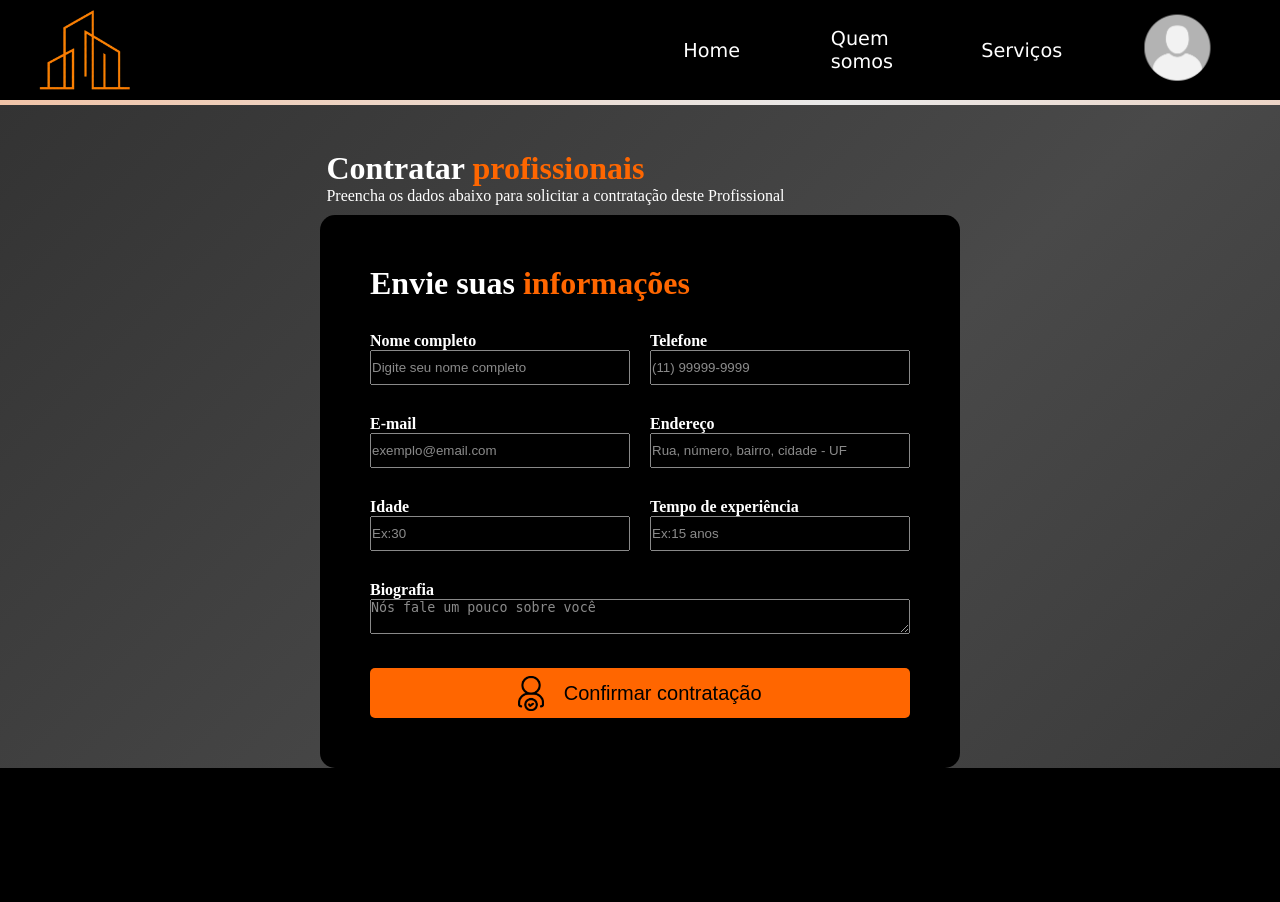
After one commit to Batista-calherani/Projeto_Integrador, a PHP site: page /html/formulario_profissional.html in a window 1280 px wide. The commit adds this page. Run offline with PHP 8.4, Linux system fonts and the light colour scheme.

Commit message:
page_formulario

```diff
--- /dev/null
+++ b/CSS/formulario_profissional.css
@@ -0,0 +1,239 @@
+* {
+    margin: 0;
+    padding: 0;
+    box-sizing: border-box;
+}
+
+
+.cor_fundo {
+    /* a seção cresce automaticamente conforme adicionar conteúdo. */
+    min-height: 75vh;
+    width: 100%;
+    background: linear-gradient(-45deg, #000000, #494949, #000000);
+    background-size: 400% 400%;
+    animation: moverGradiente 10s ease infinite;
+    display: flex;
+    /* justify-content: center; */
+    align-items: center;
+    flex-direction: column;
+    /* margin-bottom: 1500px; */
+}
+
+a {
+    transform: scale(1.2);
+    margin: 50px;
+    text-decoration: none;
+    color: white;
+    cursor: pointer;
+    font-family: 'Lucida Sans', 'Lucida Sans Regular', 'Lucida Grande', 'Lucida Sans Unicode', Geneva, Verdana, sans-serif;
+}
+
+
+header {
+    display: flex;
+    justify-content: flex-end;
+    height: 100px;
+    width: 100%;
+    background: rgb(0, 0, 0);
+    position: sticky;
+    top: 0;
+    z-index: 1000;
+}
+
+.linha_laranja {
+    height: 5px;
+    width: 100%;
+    background: #ff751f;
+    background: linear-gradient(-45deg, #ff751f, #e9e9e9, #ff751f);
+    background-size: 400% 400%;
+    animation: moverGradiente 10s ease infinite;
+    display: flex;
+    justify-content: center;
+    align-items: center;
+    position: sticky;
+    top: 0;
+    z-index: 1000;
+    position: sticky;
+    top: 100px;
+    /* altura do header  */
+    z-index: 999;
+}
+
+@keyframes moverGradiente {
+    0% {
+        background-position: 0% 50%;
+    }
+
+    50% {
+        background-position: 100% 50%;
+    }
+
+    100% {
+        background-position: 0% 50%;
+    }
+}
+
+.cabecalho {
+    display: flex;
+    align-items: center;
+}
+
+
+span {
+    color: #0099ff;
+}
+
+
+
+.perfil {
+    transform: scale(1.1);
+    margin-right: 25px;
+    width: 50px;
+    height: 50px;
+}
+
+.inicio {
+    height: inherit;
+    width: inherit;
+    flex-shrink: 2;
+}
+
+.logo {
+    margin-top: 10px;
+    height: 80px;
+    width: px;
+    display: flex;
+}
+
+/* formulario */
+
+.form {
+    width: 50%;
+    background: white;
+    border-radius: 15px;
+    padding: 50px;
+    display: flex;
+    justify-content: center;
+    flex-direction: column;
+    gap: 30px;
+    filter: invert();
+}
+
+
+
+.nome_telefone {
+    /* background: #bbb2b2; */
+    display: flex;
+    gap: 20px;
+}
+
+.nome,
+.telefone {
+    width: 100%;
+}
+
+.email_endereco {
+    /* background: #bbb2b2; */
+    display: flex;
+    gap: 20px;
+}
+
+.email,
+.endereco {
+    width: 100%;
+}
+
+.campo_1 {
+    height: 35px;
+    width: 100%;
+
+}
+
+
+.servico {
+    height: 35px;
+    width: 100%;
+}
+
+.data_orcamento {
+    /* background: #bbb2b2; */
+    display: flex;
+    gap: 20px;
+}
+
+.data,
+.orcamento {
+    height: 35px;
+    width: 100%;
+}
+
+
+.servico_ {
+    height: 50px;
+    width: 100%;
+    display: flex;
+    align-items: center;
+    justify-content: center;
+
+}
+
+.servico_ p {
+    font-size: 20px;
+    filter: invert();
+}
+
+
+.botao .servico_ {
+    display: flex;
+    gap: 20px;
+    background: #0099ff;
+    border: none;
+    border-radius: 5px;
+
+}
+
+.botao img {
+    height: 35px;
+    filter: invert();
+
+}
+
+.espaco {
+    /* background: #ff751f; */
+    padding-left: 120px;
+    padding-right: 120px;
+    margin-top: 20px;
+    margin-bottom: 10px;
+    display: flex;
+    justify-content: space-between;
+    align-items: center;
+    color: white;
+
+}
+
+.voltar a {
+    margin: 0;
+
+}
+
+.img {
+    height: 10px;
+    padding-top: 15px;
+
+}
+
+
+.titulo {
+    width: 49%;
+    max-width: 1400px;
+    /* margin: 30px auto 0 auto; */
+    filter: invert();
+    margin-bottom: 10px;
+    margin-top: 45px;
+}
+
+.rodape{
+    height: 134px;
+    width: 100%;
+    background: #000000;
+}
--- a/CSS/profissionais.css
+++ b/CSS/profissionais.css
@@ -209,8 +209,8 @@ span {
     display: flex;
     justify-content: center;
     flex-direction: column;
-    gap: 35px;
-    padding: 10px;
+    gap: 30px;
+    padding: 35px;
 }
 
 .icone{
--- /dev/null
+++ b/html/formulario_profissional.html
@@ -0,0 +1,108 @@
+<!DOCTYPE html>
+<html lang="pt-br">
+
+<head>
+    <meta charset="UTF-8">
+    <meta name="viewport" content="width=device-width, initial-scale=1.0">
+    <title>Document</title>
+    <link rel="stylesheet" href="../CSS/formulario_profissional.css">
+</head>
+
+<body>
+    <header>
+        <div class="inicio"><img class="logo" src="../Img/logo_laranja.png" alt=""></div>F
+        <div class="cabecalho">
+            <a href="#">Home</a>
+            <a href="#">Quem somos</a>
+            <a href="#">Serviços</a>
+            <a href="#"><img class="perfil" src="../Img/perfil.png" alt=""></a>
+        </div>
+    </header>
+    <div class="linha_laranja"></div>
+
+    <div class="cor_fundo">
+        <div class="titulo">
+            <h1>Contratar <span>profissionais</span></h1>
+            <p>Preencha os dados abaixo para solicitar a contratação deste Profissional</p>
+        </div>
+        <div class="form">
+            <h1>Envie suas <span>informações</span></h1>
+            <div class="nome_telefone">
+                <div class="nome">
+                    <p><b>Nome completo</b></p>
+                    <input class="campo_1" type="text" placeholder="Digite seu nome completo">
+                </div>
+
+                <div class="telefone">
+                    <p><b>Telefone</b></p>
+                    <input class="campo_1" type="number" placeholder="(11) 99999-9999">
+                </div>
+            </div>
+
+            <div class="email_endereco">
+                <div class="email">
+                    <p><b>E-mail</b></p>
+                    <input class="campo_1" type="email" placeholder="exemplo@email.com">
+                </div>
+
+                <div class="endereco">
+                    <p><b>Endereço</b></p>
+                    <input class="campo_1" type="text" placeholder="Rua, número, bairro, cidade - UF">
+                </div>
+            </div>
+
+
+            <div class="email_endereco">
+                <div class="email">
+                    <p><b>Idade</b></p>
+                    <input class="campo_1" type="number" placeholder="Ex:30">
+                </div>
+
+                <div class="endereco">
+                    <p><b>Tempo de experiência</b></p>
+                    <input class="campo_1" type="text" placeholder="Ex:15 anos">
+                </div>
+            </div>
+
+            <!-- <div class="tipo_servico">
+
+                <p><b>Cargos</b></p>
+                <select class="servico" name="servicos" id="servicos">
+                    <option selected disabled>
+                        Escolha sua área
+                    </option>
+                    <option value="">Servente</option>
+                    <option value="">Pedreiro</option>
+                    <option value="">Mestre de Obra</option>
+                </select>
+
+                <div class="endereco">
+                    <p><b>Endereço</b></p>
+                    <input class="campo_1" type="text" placeholder="Rua, número, bairro, cidade - UF">
+                </div>
+            </div> -->
+
+            <div class="Descricao">
+                <p><b>Biografia</b></p>
+                <textarea class="servico" name="" id="" placeholder="Nós fale um pouco sobre você"></textarea>
+            </div>
+
+
+
+            <div class="botao">
+                <button class="servico_">
+                    <img src="../Img/select.png" alt="">
+                    <p>Confirmar contratação</p>
+                </button>
+            </div>
+        </div>
+
+    </div>
+    </div>
+
+    <footer class="rodape"></footer>
+
+
+</body>
+
+</html>
```
Also changed, not shown: html/profissionais.html (+14 -0 lines), Img/diploma.png (added).
